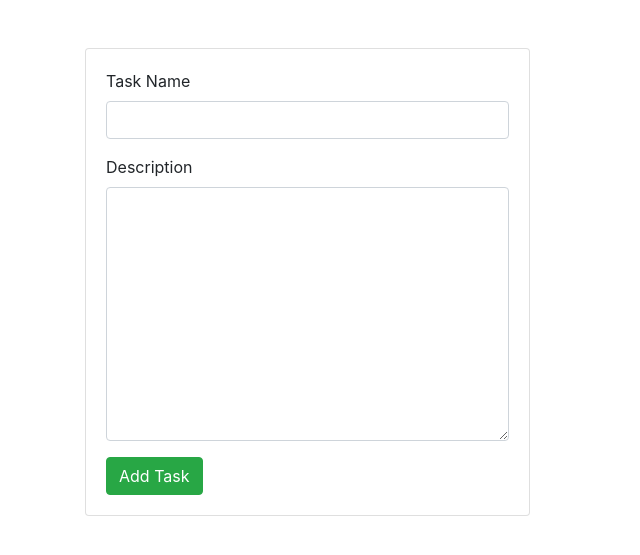
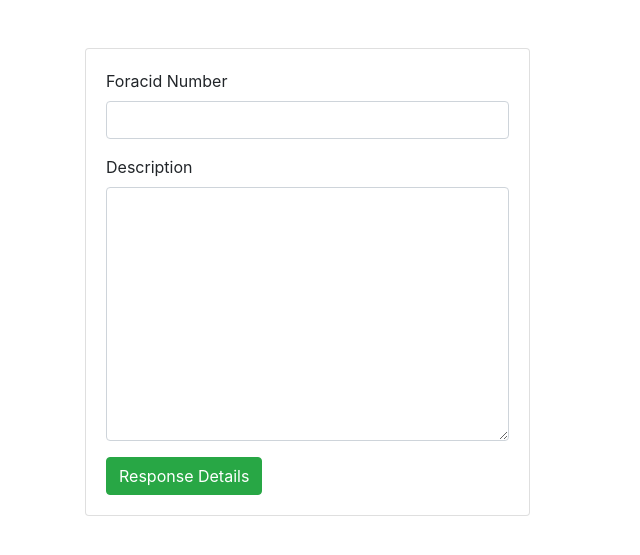
Before and after one commit to ChidiNdego/taskminapp, a Flask app: page /task in a window 1280 px wide. Shown: the top 555 px of the page, without its empty margins (0-640 px from the left). Run offline with Flask 2, Linux system fonts and the light colour scheme; some libraries are stand-ins or nearby versions.

Commit message:
Update createTask.html

```diff
--- a/templates/createTask.html
+++ b/templates/createTask.html
@@ -15,7 +15,7 @@
                   <div class="card-body">
                       <form action="/data" method="get">
                         <div class="form-group">
-                            <label for="name">Task Name</label>
+                            <label for="name">Foracid Number</label>
                             <input type="text" name="name" class="form-control">
                         </div>
 
@@ -24,7 +24,7 @@
                             <textarea name="" id="" cols="30" rows="10" class="form-control"></textarea>
                         </div>
 
-                        <button class="btn btn-success">Add Task</button>
+                        <button class="btn btn-success">Response Details</button>
                       </form>
                   </div>
               </div>
```
